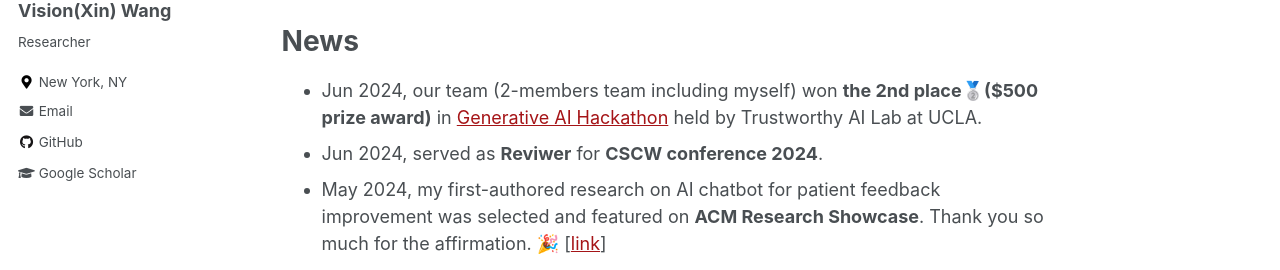
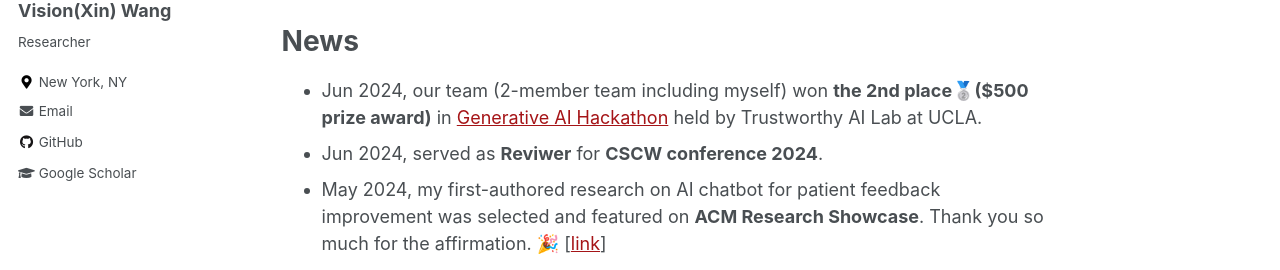
Before and after one commit to xin-wang-kr/xin-wang-kr.github.io, a Jekyll site: the page built from _pages/about.md, in a window 1280 px wide and 900 px high, scrolled down 724 px. Shown: the part 180-450 px from the top of the window. Built offline with Jekyll 4.4.1, drawn with Linux system fonts in a browser that asks for light colours.

Commit message:
Update about.md

```diff
--- a/_pages/about.md
+++ b/_pages/about.md
@@ -28,7 +28,7 @@ I have [taught](teaching) courses in Mobile App Development and Python Programmi
 As an Instructor at [GEC academy](https://www.gecacademy.com/), I have taught Academic Writing course for [AI HUB](https://www.gecacademy.com/ai-hub) and Intro to Java course for general class in undergraduate and graduate levels.
 
 # News
-* Jun 2024, our team (2-members team including myself) won __the 2nd place🥈($500 prize award)__ in [Generative AI Hackathon](https://dorahacks.io/hackathon/trustworthy-ai-gesucla/detail#ges-x-trustworthy-ai-lab-hackathon-background) held by Trustworthy AI Lab at UCLA.
+* Jun 2024, our team (2-member team including myself) won __the 2nd place🥈($500 prize award)__ in [Generative AI Hackathon](https://dorahacks.io/hackathon/trustworthy-ai-gesucla/detail#ges-x-trustworthy-ai-lab-hackathon-background) held by Trustworthy AI Lab at UCLA.
 * Jun 2024, served as __Reviwer__ for __CSCW conference 2024__.
 * May 2024, my first-authored research on AI chatbot for patient feedback improvement was selected and featured on __ACM Research Showcase__. Thank you so much for the affirmation. 🎉 [[link](https://www.growkudos.com/publications/10.1145%252F3613905.3637149/reader)]
 * May 2024, extended version of user trust modeling work was accepted by __CUI conference 2024__ as a poster paper.
```
